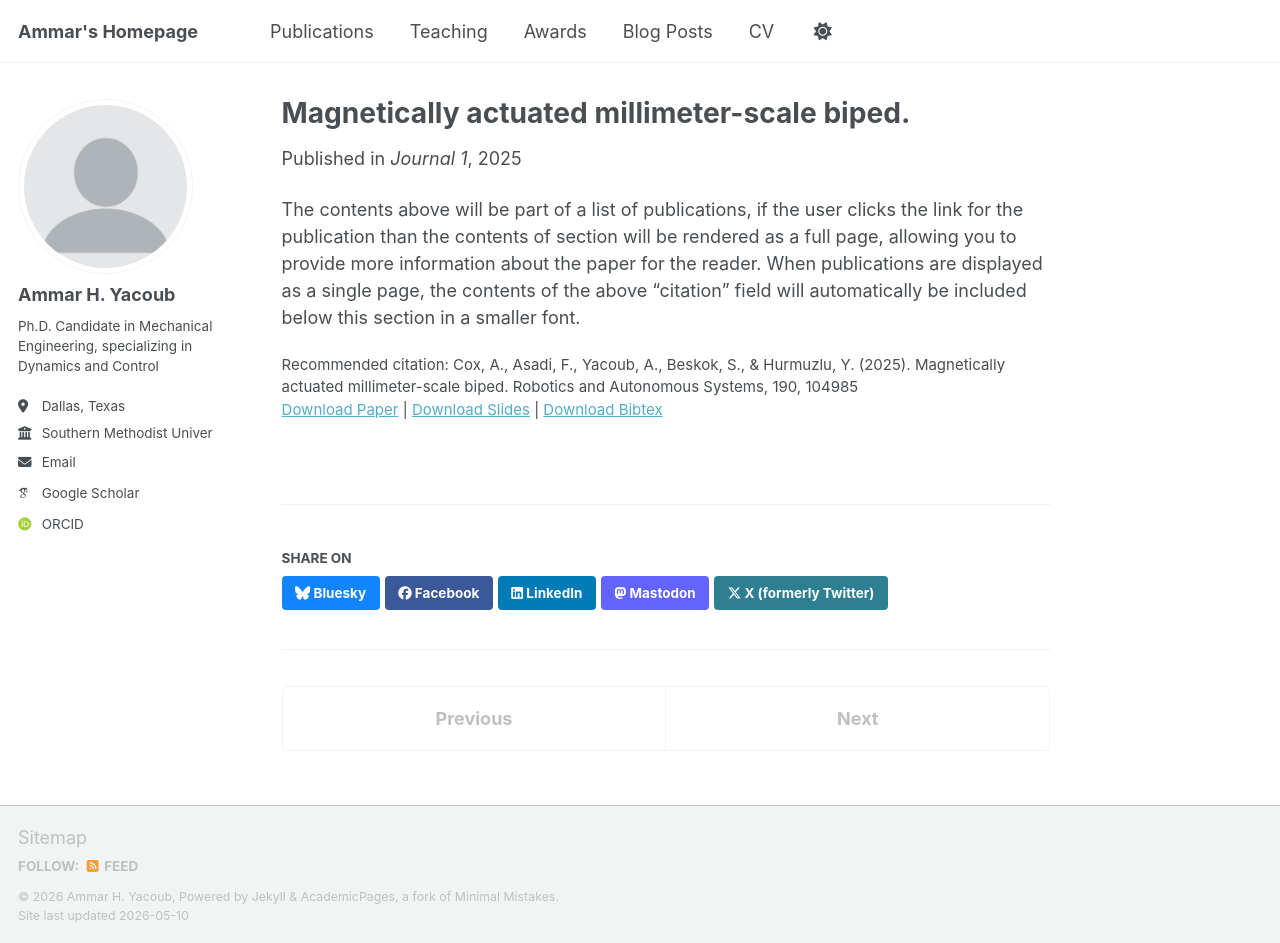
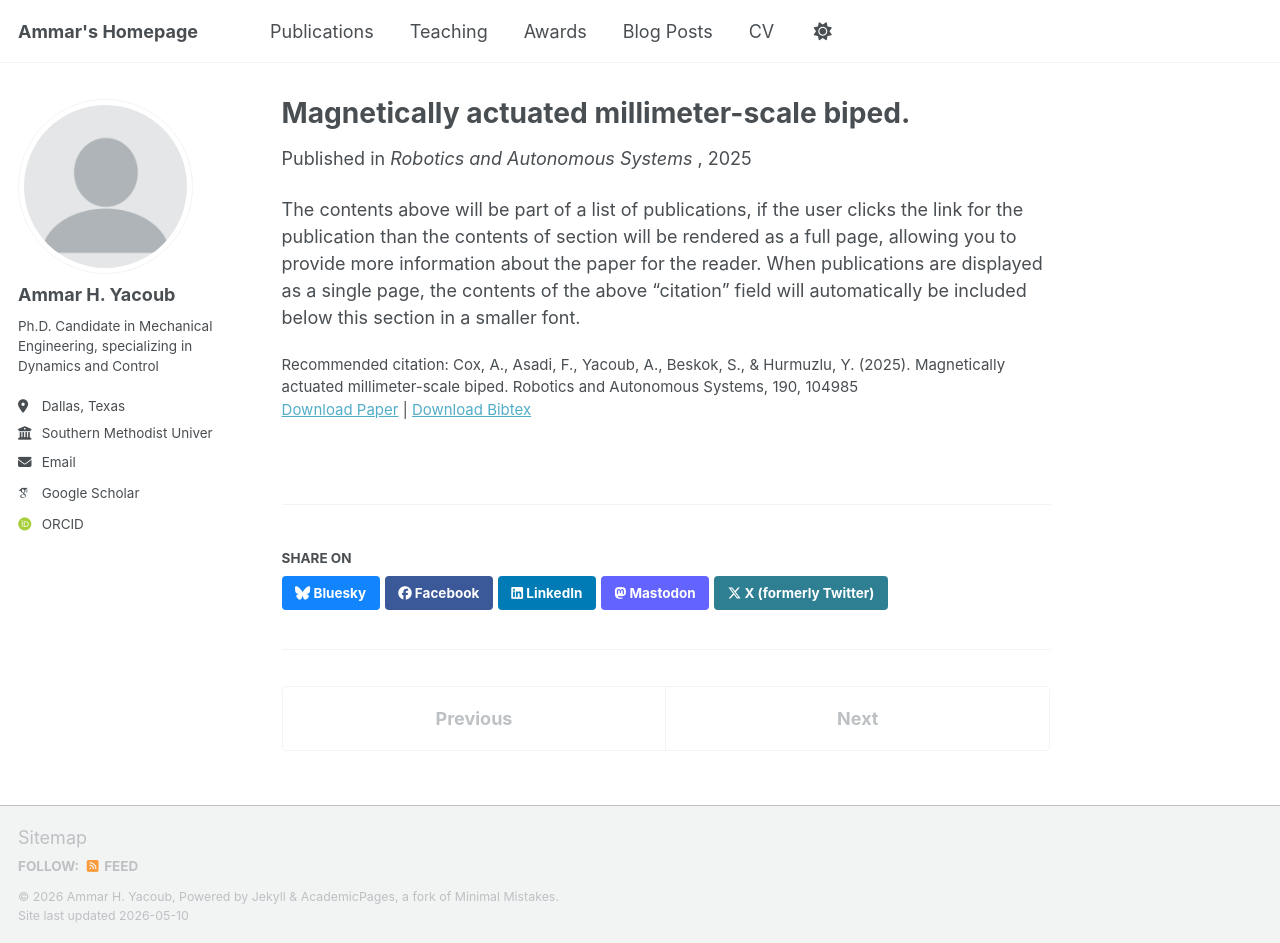
Before and after one commit to AmmarYacoub/AmmarYacoub.github.io, a Jekyll site: the page built from _publications/2009-10-01-paper-title-number-1.md, in a window 1280 px wide and 943 px high. Built offline with Jekyll 4.4.1, drawn with Linux system fonts in a browser that asks for light colours; some web fonts are replaced; a script bundle is joined from its source files by our own code; library files that are not in the unit come from our copies.

Commit message:
Update 2009-10-01-paper-title-number-1.md

```diff
--- a/_publications/2009-10-01-paper-title-number-1.md
+++ b/_publications/2009-10-01-paper-title-number-1.md
@@ -5,8 +5,8 @@ category: manuscripts
 permalink: /publication/2009-10-01-paper-title-number-1
 excerpt: 'This paper is about the number 1. The number 2 is left for future work.'
 date: 2025-08-01
-venue: 'Journal 1'
-slidesurl: 'https://academicpages.github.io/files/slides1.pdf'
+venue: 'Robotics and Autonomous Systems '
+slidesurl: #'https://academicpages.github.io/files/slides1.pdf'
 paperurl: 'https://academicpages.github.io/files/paper1.pdf'
 bibtexurl: 'https://academicpages.github.io/files/bibtex1.bib'
 citation: 'Cox, A., Asadi, F., Yacoub, A., Beskok, S., & Hurmuzlu, Y. (2025). Magnetically actuated millimeter-scale biped. Robotics and Autonomous Systems, 190, 104985'
```
